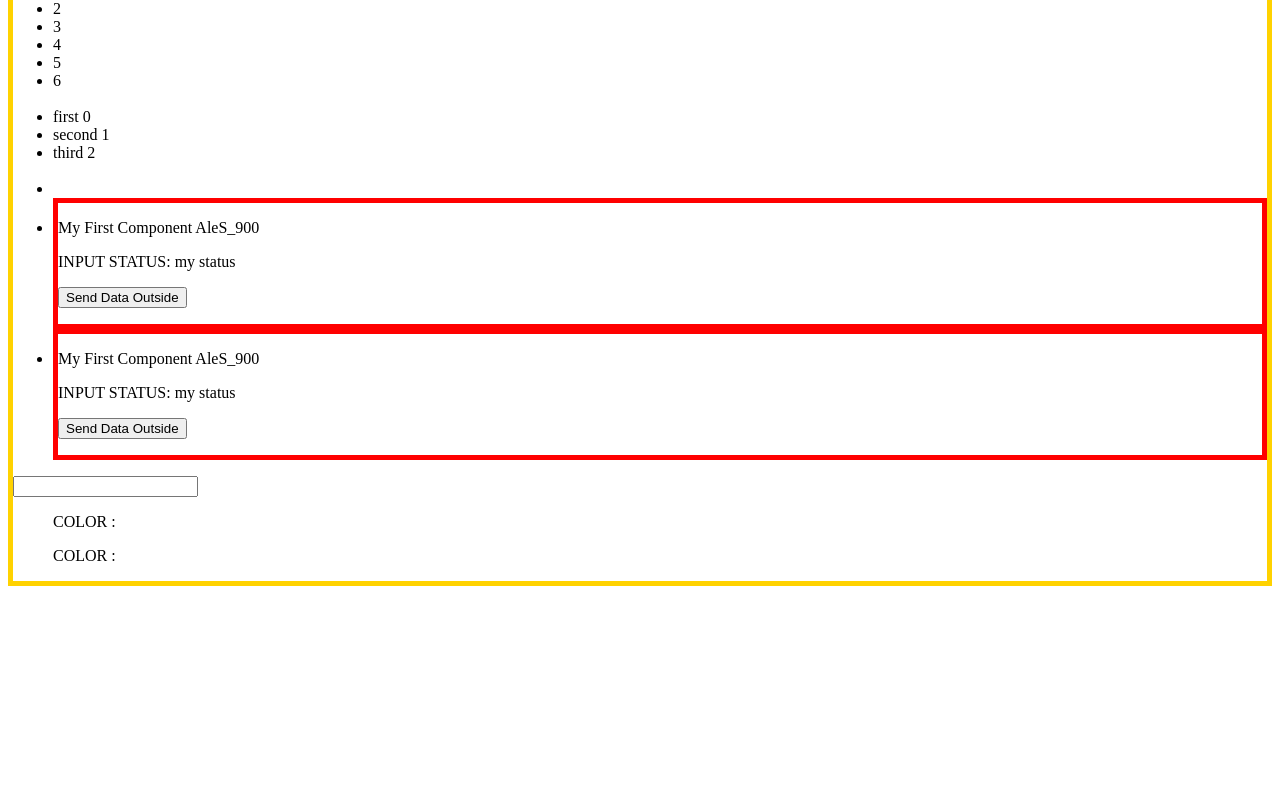
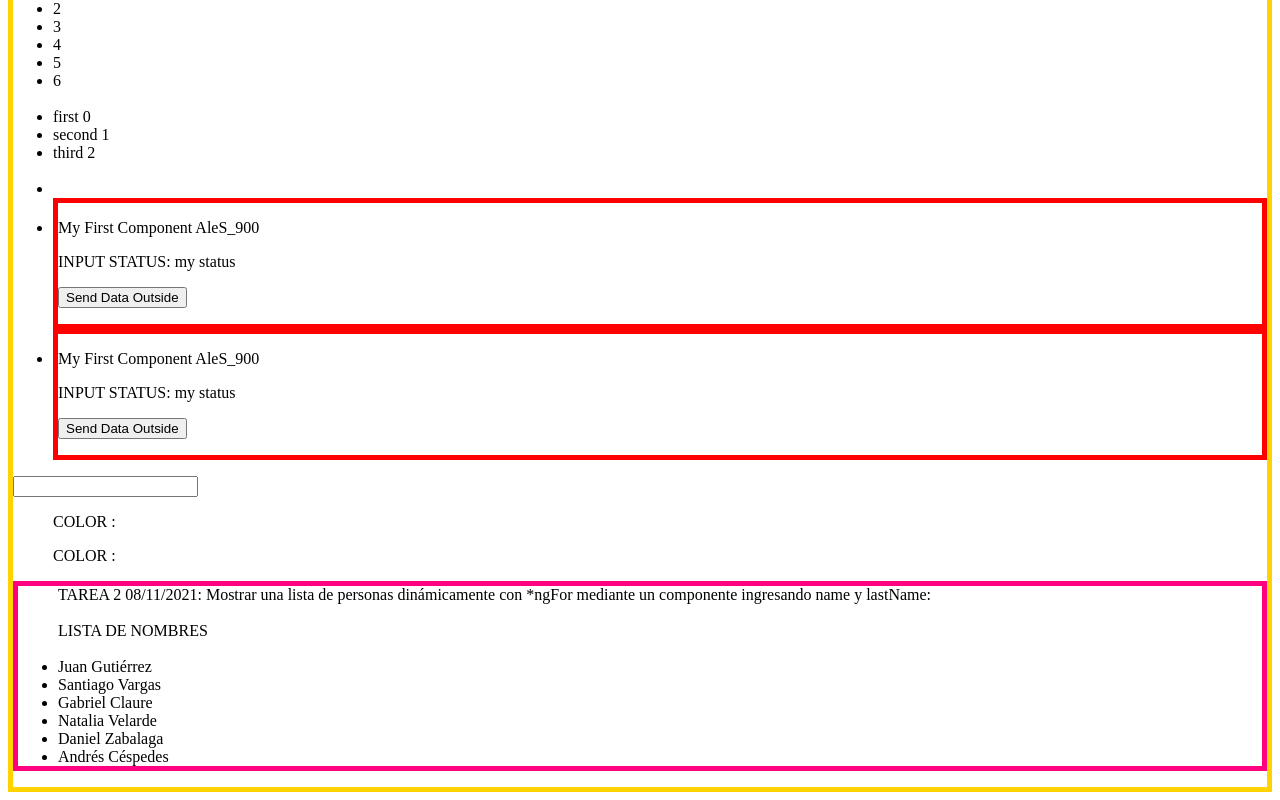
Before and after one commit to AleS900/angular-course-2021, an Angular app: page / in a window 1280 px wide. Shown: the part 700-1500 px from the top of the page. Before the commit the page ends 1294 px from the top, so only its background shows below. Built offline with nearby package versions, Linux system fonts and the light colour scheme.

Commit message:
08/11/2021 mostrar una lista de personas dinámicamente con *ngFor

```diff
--- a/src/app/app.component.html
+++ b/src/app/app.component.html
@@ -61,7 +61,10 @@
 
         <!--EJEMPLO 3 NGFOR-->
         <li *ngFor="let item of ['first','second','third']">
-            <savc-comp [status]="myStatus" (onSendData)="printDataSantiagoComp($event)" *ngIf="item !== 'first'">
+            <savc-comp
+                [status]="myStatus"
+                (onSendData)="printDataSantiagoComp($event)"
+                *ngIf="item !== 'first'">
             </savc-comp>
         </li>
     </ul>
@@ -106,6 +109,31 @@
         NO SE PUEDE COMBINAR DIRECTIVAS EN UN SOLO ELEMENTO, SI SE PUEDE
         ANIDAR PERO NO COMBINAR
     -->
+
+    <!--
+        TAREA 2 08/11/2021:
+        Mostrar una lista de personas dinámicamente
+        con *ngFor mediante un componente ingresando
+        name y lastName
+        [
+            {name: 'juan', lastName: 'gutierrez'},
+            {name: maria, lastName: 'quiroz'},
+            {name: marco, lastName: 'paredes'},
+            {name: pedro, lastName: mamani}
+        ]
+    -->
+    <ul style="border: 5px #FF0080 solid;">
+    TAREA 2 08/11/2021:
+    Mostrar una lista de personas dinámicamente
+    con *ngFor mediante un componente ingresando
+    name y lastName:<br><br>
+        LISTA DE NOMBRES
+        <br><br>
+        <li *ngFor="let item of nameList">
+            {{item.name}} {{item.lastName}}
+        </li>
+    </ul>
+
 </div>
 
 
--- a/src/app/app.component.ts
+++ b/src/app/app.component.ts
@@ -1,4 +1,4 @@
-import { Component } from '@angular/core';
+import { Component, Input } from '@angular/core';
 
 @Component({
   selector: 'app-root',
@@ -10,6 +10,14 @@ export class AppComponent {
   myStatus = 'my status';
   myNameTest = 'my name';
   sw=true;
+  @Input() nameList = [
+    {name:'Juan', lastName:'Gutiérrez'},
+    {name:'Santiago', lastName:'Vargas'},
+    {name:'Gabriel', lastName:'Claure'},
+    {name:'Natalia', lastName:'Velarde'},
+    {name:'Daniel', lastName:'Zabalaga'},
+    {name:'Andrés', lastName:'Céspedes'}
+  ]
   /*
   // ***************************************************************************
   //
```
